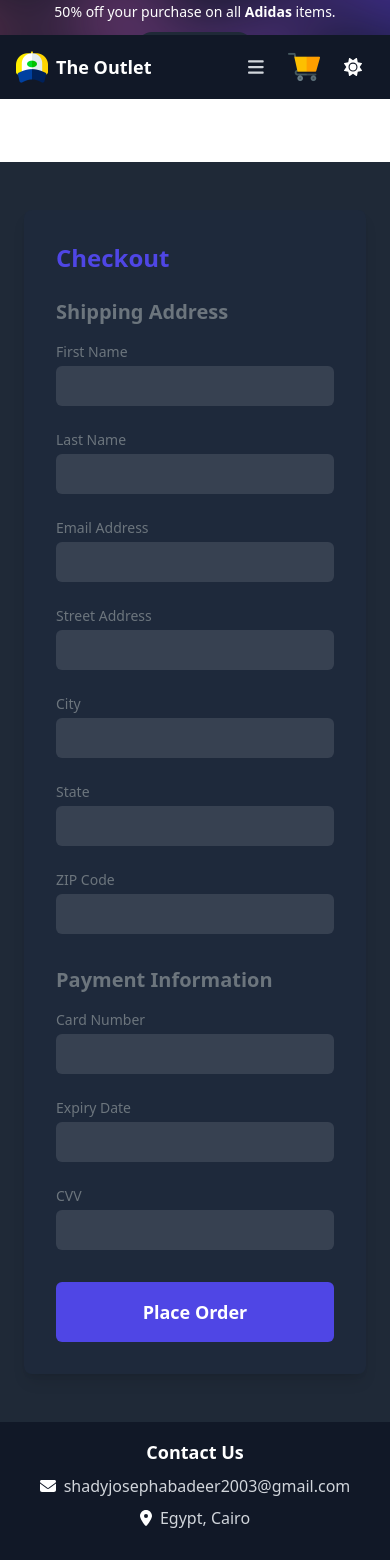
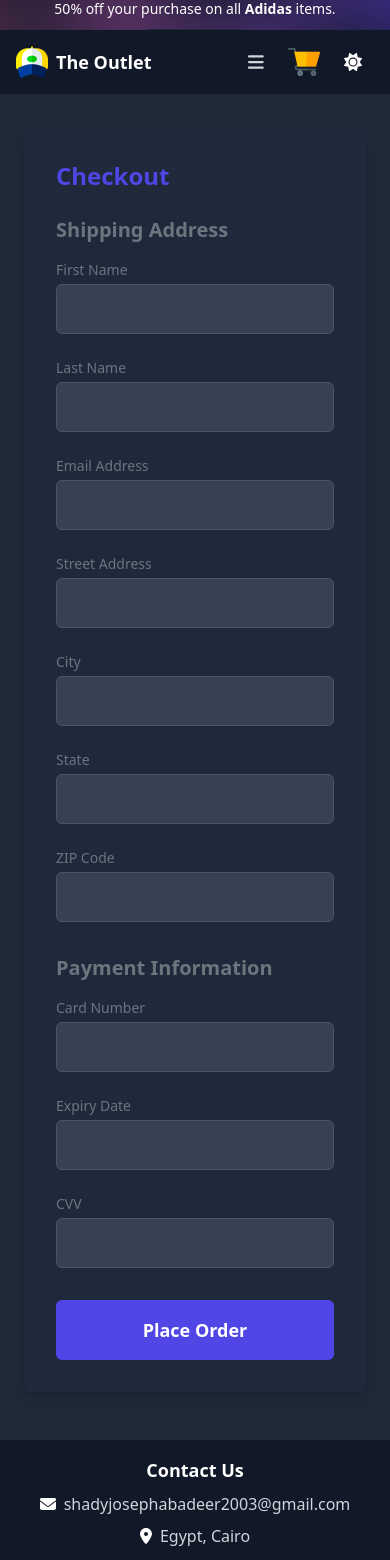
Before and after one commit to ShadyJoseph/E-commerce, a React (Create React App) app: page /CheckOut in a window 390 px wide. Shown: the top 1560 px of the page. Built offline with nearby package versions, Linux system fonts and the light colour scheme.

Commit message:
few tweaks and enhancments

```diff
--- a/src/components/Alert.js
+++ b/src/components/Alert.js
@@ -9,7 +9,10 @@ const Alert = ({ isDarkMode }) => {
   return (
     <div>
       {true && (
-        <div className={`relative isolate flex flex-col justify-center items-center h-[35px] overflow-hidden ${isDarkMode ? 'bg-gray-900' : 'bg-gray-50'} px-6 py-2.5 sm:px-3.5 sm:before:flex-1`}>
+        <div
+          className={`relative isolate flex flex-col justify-center items-center h-[30px] sm:h-[45px] md:h-[40px] overflow-hidden ${isDarkMode ? 'bg-gray-900' : 'bg-gray-50'} px-6 py-2.5 sm:px-8 sm:py-4 md:px-10 md:py-6`}
+        >
+          {/* Background gradient effect */}
           <div
             className="absolute left-[max(-7rem,calc(50%-52rem))] top-1/2 -z-10 -translate-y-1/2 transform-gpu blur-2xl"
             aria-hidden="true"
@@ -34,9 +37,13 @@ const Alert = ({ isDarkMode }) => {
               }}
             ></div>
           </div>
-          <div className="flex flex-wrap items-center justify-center gap-x-4 gap-y-2 words">
-            <p className={`text-center text-sm leading-6 ${isDarkMode ? 'text-white' : 'text-gray-900'}`}>
-              <strong className="font-semibold"><strong >Adidas</strong> is making 50% off</strong>
+
+          {/* Main content */}
+          <div className="flex flex-wrap items-center justify-center gap-x-4 gap-y-2 text-center sm:text-left md:gap-x-6 md:gap-y-3">
+            <p
+              className={`text-sm sm:text-base md:text-lg leading-6 ${isDarkMode ? 'text-white' : 'text-gray-900'}`}
+            >
+              <strong className="font-semibold">Adidas</strong> is making 50% off
               <svg
                 viewBox="0 0 2 2"
                 className="mx-2 inline h-0.5 w-0.5 fill-current"
@@ -44,11 +51,11 @@ const Alert = ({ isDarkMode }) => {
               >
                 <circle cx="1" cy="1" r="1" />
               </svg>
-              Order Now and get 50% off your purchase on all<strong> Adidas</strong> items.
+              Order Now and get 50% off your purchase on all <strong>Adidas</strong> items.
             </p>
             <button
               onClick={scrollToContent}
-              className={`flex-none rounded-full ${isDarkMode ? 'bg-gray-800' : 'bg-gray-100'} px-3.5 py-1 text-sm font-semibold ${isDarkMode ? 'text-white' : 'text-gray-900'} shadow-sm hover:bg-gray-700 focus-visible:outline focus-visible:outline-2 focus-visible:outline-offset-2 focus-visible:outline-gray-900`}
+              className={`flex-none rounded-full ${isDarkMode ? 'bg-gray-800' : 'bg-gray-100'} px-3.5 py-1 text-sm font-semibold ${isDarkMode ? 'text-white' : 'text-gray-900'} shadow-sm hover:bg-gray-700 focus-visible:outline focus-visible:outline-2 focus-visible:outline-offset-2 focus-visible:outline-gray-900 transition-all duration-300 transform sm:px-3 sm:py-1 md:px-4 md:py-2`}
             >
               Order Now <span aria-hidden="true">&darr;</span>
             </button>
--- a/src/components/CheckOutDetails.js
+++ b/src/components/CheckOutDetails.js
@@ -8,14 +8,16 @@ const CheckOutDetails = () => {
     textPrimary = "#000000",
     textMuted = "#6c757d",
     primary = "#4f46e5",
-    borderMuted = "#d1d5db",
     textOnPrimary = "#ffffff"
   } = useTheme();
 
   const formFieldStyle = {
     backgroundColor: isDarkMode ? "#374151" : "#ffffff",
-    borderColor: isDarkMode ? "#4b5563" : borderMuted,
+    borderColor: isDarkMode ? "#4b5563" : "#e5e7eb", // Lighter border color for light mode
     color: isDarkMode ? textMuted : textPrimary,
+    borderWidth: "1px",
+    borderRadius: "0.375rem", // Rounded borders
+    padding: "0.75rem 1rem", // Slightly more padding for a comfortable input size
   };
 
   const labelStyle = {
@@ -24,7 +26,7 @@ const CheckOutDetails = () => {
 
   return (
     <div
-      className="min-h-screen mt-[98px] py-12 px-6"
+      className="min-h-screen mt-4 py-12 px-6"
       style={{ backgroundColor: isDarkMode ? "#1f2937" : background, color: textPrimary }}
     >
       <div className="max-w-4xl mx-auto bg-white shadow-lg rounded-lg p-8" style={{ backgroundColor: isDarkMode ? "#1e293b" : "#ffffff" }}>
@@ -45,7 +47,7 @@ const CheckOutDetails = () => {
                 <input
                   type="text"
                   id="first_name"
-                  className="w-full px-4 py-2 rounded-md focus:ring-2 focus:ring-offset-2 focus:ring-indigo-500"
+                  className="w-full"
                   style={formFieldStyle}
                 />
               </div>
@@ -56,7 +58,7 @@ const CheckOutDetails = () => {
                 <input
                   type="text"
                   id="last_name"
-                  className="w-full px-4 py-2 rounded-md focus:ring-2 focus:ring-offset-2 focus:ring-indigo-500"
+                  className="w-full"
                   style={formFieldStyle}
                 />
               </div>
@@ -67,7 +69,7 @@ const CheckOutDetails = () => {
                 <input
                   type="email"
                   id="email"
-                  className="w-full px-4 py-2 rounded-md focus:ring-2 focus:ring-offset-2 focus:ring-indigo-500"
+                  className="w-full"
                   style={formFieldStyle}
                 />
               </div>
@@ -78,7 +80,7 @@ const CheckOutDetails = () => {
                 <input
                   type="text"
                   id="street_address"
-                  className="w-full px-4 py-2 rounded-md focus:ring-2 focus:ring-offset-2 focus:ring-indigo-500"
+                  className="w-full"
                   style={formFieldStyle}
                 />
               </div>
@@ -89,7 +91,7 @@ const CheckOutDetails = () => {
                 <input
                   type="text"
                   id="city"
-                  className="w-full px-4 py-2 rounded-md focus:ring-2 focus:ring-offset-2 focus:ring-indigo-500"
+                  className="w-full"
                   style={formFieldStyle}
                 />
               </div>
@@ -100,7 +102,7 @@ const CheckOutDetails = () => {
                 <input
                   type="text"
                   id="state"
-                  className="w-full px-4 py-2 rounded-md focus:ring-2 focus:ring-offset-2 focus:ring-indigo-500"
+                  className="w-full"
                   style={formFieldStyle}
                 />
               </div>
@@ -111,7 +113,7 @@ const CheckOutDetails = () => {
                 <input
                   type="text"
                   id="zip"
-                  className="w-full px-4 py-2 rounded-md focus:ring-2 focus:ring-offset-2 focus:ring-indigo-500"
+                  className="w-full"
                   style={formFieldStyle}
                 />
               </div>
@@ -131,7 +133,7 @@ const CheckOutDetails = () => {
                 <input
                   type="text"
                   id="card_number"
-                  className="w-full px-4 py-2 rounded-md focus:ring-2 focus:ring-offset-2 focus:ring-indigo-500"
+                  className="w-full"
                   style={formFieldStyle}
                 />
               </div>
@@ -142,7 +144,7 @@ const CheckOutDetails = () => {
                 <input
                   type="text"
                   id="expiry_date"
-                  className="w-full px-4 py-2 rounded-md focus:ring-2 focus:ring-offset-2 focus:ring-indigo-500"
+                  className="w-full"
                   style={formFieldStyle}
                 />
               </div>
@@ -153,7 +155,7 @@ const CheckOutDetails = () => {
                 <input
                   type="text"
                   id="cvv"
-                  className="w-full px-4 py-2 rounded-md focus:ring-2 focus:ring-offset-2 focus:ring-indigo-500"
+                  className="w-full"
                   style={formFieldStyle}
                 />
               </div>
--- a/src/pages/CheckOut.js
+++ b/src/pages/CheckOut.js
@@ -3,7 +3,7 @@ import CheckOutDetails from '../components/CheckOutDetails';
 
 const CheckOut = () => {
   return (
-    <div className='mt-[35px]'>
+    <div>
       <CheckOutDetails />
     </div>
   );
--- a/src/pages/ItemDetails.js
+++ b/src/pages/ItemDetails.js
@@ -10,21 +10,23 @@ const ItemDetails = () => {
   const [selectedSize, setSelectedSize] = useState("");
   const [selectedColor, setSelectedColor] = useState("");
   const { addToCart } = useCart();
-  const { theme = {} } = useTheme(); // Default to empty object to avoid undefined errors
+  const { isDarkMode } = useTheme();
 
-  // Default theme properties if undefined
-  const {
-    background = "#ffffff",
-    textPrimary = "#000000",
-    textMuted = "#6c757d",
-    primary = "#007bff",
-    accent = "#ffc107",
-    borderMuted = "#dee2e6",
-    backgroundSecondary = "#f8f9fa",
-    disabledBackground = "#e9ecef",
-    disabledText = "#adb5bd",
-    textOnPrimary = "#ffffff",
-  } = theme;
+  const themeClasses = {
+    container: isDarkMode ? "bg-gray-900 text-white" : "bg-white text-gray-900",
+    cardHover: isDarkMode ? "hover:bg-gray-600" : "hover:bg-gray-100",
+    textPrimary: isDarkMode ? "text-white" : "text-gray-900",
+    textMuted: isDarkMode ? "text-gray-400" : "text-gray-600",
+    primary: isDarkMode ? "#1e40af" : "#007bff", // Dark and light theme primary colors
+    accent: isDarkMode ? "#fbbf24" : "#ffc107", // Dark and light theme accent colors
+    borderMuted: isDarkMode ? "#4b5563" : "#dee2e6",
+    backgroundSecondary: isDarkMode ? "#374151" : "#f8f9fa",
+    disabledBackground: isDarkMode ? "#525252" : "#e9ecef", // Update for light mode
+    disabledText: isDarkMode ? "#9ca3af" : "#adb5bd", // Update for light mode
+    textOnPrimary: "#ffffff",
+    sizeBackground: isDarkMode ? "#2d3748" : "#f3f4f6", // Lighter background for sizes in light mode
+    sizeText: isDarkMode ? "#ffffff" : "#2d3748", // Darker text for sizes in light mode
+  };
 
   useEffect(() => {
     const selectedItem = data.clothing.find(
@@ -36,11 +38,10 @@ const ItemDetails = () => {
   if (!itemDetails) {
     return (
       <div
-        className="flex flex-col justify-center items-center h-screen"
-        style={{ backgroundColor: background, color: textMuted }}
+        className={`flex flex-col justify-center items-center h-screen ${themeClasses.container}`}
       >
         <Loader />
-        <p className="text-lg mt-4">Item not found.</p>
+        <p className="text-lg mt-4">{`Item not found.`}</p>
       </div>
     );
   }
@@ -64,7 +65,7 @@ const ItemDetails = () => {
       }`}
       style={{
         backgroundColor: color,
-        borderColor: selectedColor === color ? primary : borderMuted,
+        borderColor: selectedColor === color ? themeClasses.primary : themeClasses.borderMuted,
       }}
       onClick={() => setSelectedColor(color)}
       aria-selected={selectedColor === color}
@@ -79,8 +80,8 @@ const ItemDetails = () => {
         selectedSize === size ? "scale-105" : ""
       }`}
       style={{
-        backgroundColor: selectedSize === size ? primary : backgroundSecondary,
-        color: selectedSize === size ? textOnPrimary : textPrimary,
+        backgroundColor: selectedSize === size ? themeClasses.primary : themeClasses.sizeBackground,
+        color: selectedSize === size ? themeClasses.textOnPrimary : themeClasses.sizeText,
       }}
       onClick={() => setSelectedSize(size)}
       aria-selected={selectedSize === size}
@@ -91,16 +92,13 @@ const ItemDetails = () => {
   );
 
   return (
-    <div
-      className="flex flex-col min-h-screen"
-      style={{ backgroundColor: background, color: textPrimary }}
-    >
+    <div className={`flex flex-col min-h-screen ${themeClasses.container}`}>
       <div className="container mx-auto px-4 mt-14 max-w-4xl flex-grow">
         <div className="flex flex-col md:flex-row md:items-start md:justify-between">
           {/* Image Section */}
           <div className="w-full md:w-1/3 mb-6 md:mb-0">
             <img
-              src={itemDetails.image}
+              src={itemDetails.image || "/placeholder.jpg"}  // Fallback for missing images
               alt={itemDetails.name}
               className="w-full h-auto rounded-lg shadow-lg transform transition hover:scale-105"
             />
@@ -110,14 +108,14 @@ const ItemDetails = () => {
           <div className="w-full md:w-2/3 md:ml-8">
             <h2
               className="text-3xl font-extrabold mb-6"
-              style={{ color: primary }}
+              style={{ color: themeClasses.primary }}
             >
               {itemDetails.name}
             </h2>
             <p className="text-xl font-semibold mb-4">
-              Price: <span style={{ color: accent }}>${itemDetails.price}</span>
+              Price: <span style={{ color: themeClasses.accent }}>${itemDetails.price}</span>
             </p>
-            <p className="text-base mb-6">{itemDetails.description}</p>
+            <p className={`text-base mb-6 ${themeClasses.textMuted}`}>{itemDetails.description}</p>
 
             {/* Colors */}
             <div className="mb-8">
@@ -138,13 +136,13 @@ const ItemDetails = () => {
             {/* Add to Cart Button */}
             <button
               className={`w-full font-bold py-4 rounded-lg shadow-md transition-all transform ${
-                isAddToCartDisabled ? "opacity-50" : "hover:scale-105"
+                isAddToCartDisabled ? "opacity-50 cursor-not-allowed" : "hover:scale-105"
               }`}
               style={{
                 backgroundColor: isAddToCartDisabled
-                  ? disabledBackground
-                  : primary,
-                color: isAddToCartDisabled ? disabledText : textOnPrimary,
+                  ? themeClasses.disabledBackground
+                  : themeClasses.primary,
+                color: isAddToCartDisabled ? themeClasses.disabledText : themeClasses.textOnPrimary,
               }}
               onClick={handleAddToCart}
               disabled={isAddToCartDisabled}
@@ -155,13 +153,12 @@ const ItemDetails = () => {
             {/* Additional Information */}
             <div
               className="mt-8 border-t pt-6"
-              style={{ borderColor: borderMuted }}
+              style={{ borderColor: themeClasses.borderMuted }}
             >
-              <p className="text-lg font-medium">
-                <span className="font-semibold">Material:</span>{" "}
-                {itemDetails.material}
+              <p className={`text-lg font-medium ${themeClasses.textMuted}`}>
+                <span className="font-semibold">Material:</span> {itemDetails.material}
               </p>
-              <p className="text-lg font-medium">
+              <p className={`text-lg font-medium ${themeClasses.textMuted}`}>
                 <span className="font-semibold">Brand:</span> {itemDetails.brand}
               </p>
             </div>
```
Also changed, not shown: src/components/HeroBanner.js (+7 -7 lines).
